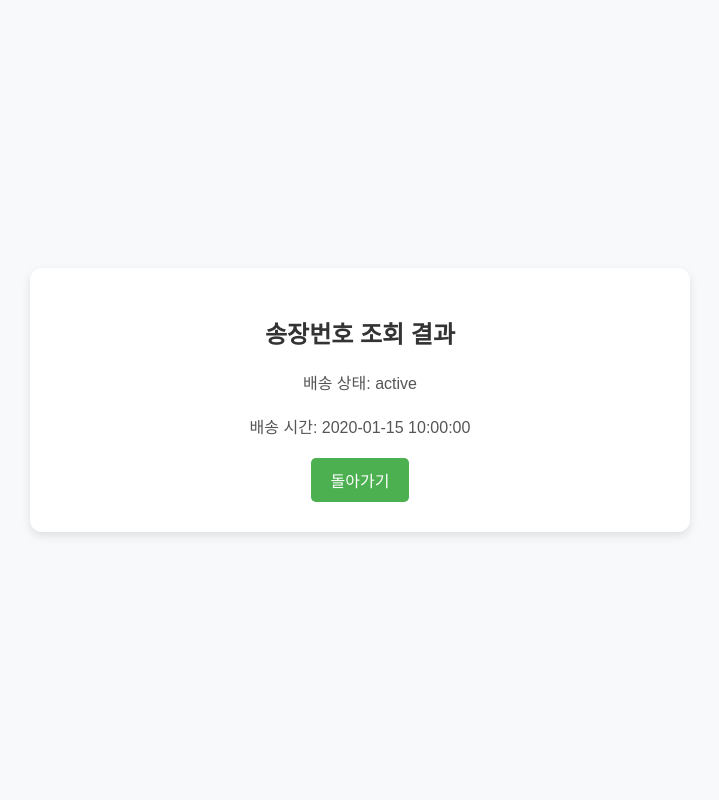
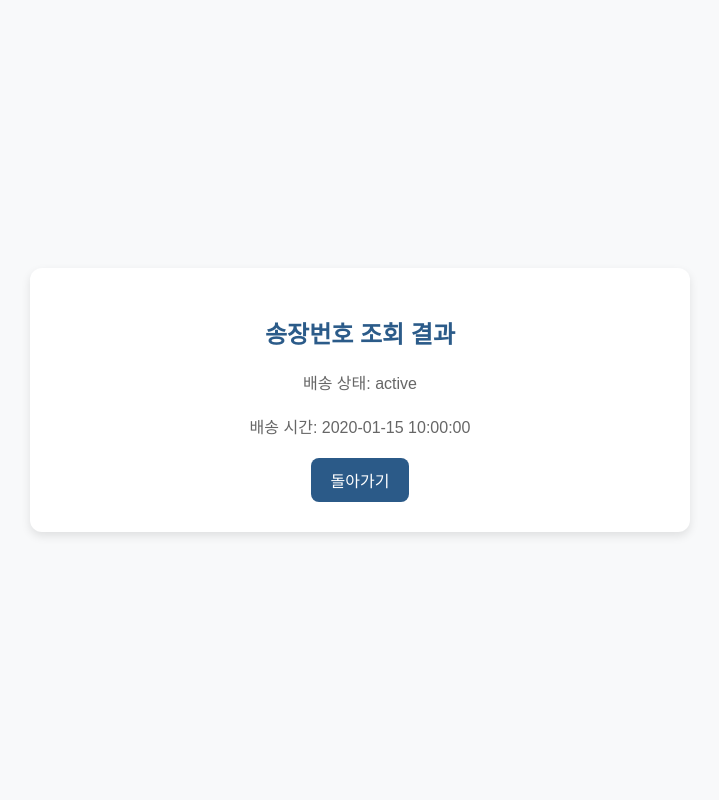
Before and after one commit to sdefgbhnjmj/100_percent_refund_page, a Flask app: template templates/tracking_result.html in a window 1280 px wide. Shown: the whole page, without its empty margins (280-999 px from the left). Run offline with Flask 2, Linux system fonts and the light colour scheme; the template is opened without the code that fills it: most values are stand-ins (such as "Sample title", 1, 10 or a date in 2020).

Commit message:
Initial commit

```diff
--- a/app.py
+++ b/app.py
@@ -74,7 +74,7 @@ def get_tracking_info(tracking_number):
 # 송장번호 입력 페이지
 @app.route('/')
 def index():
-    return render_template('tracking_page.html')
+    return render_template('unknown_delivery.html')
 
 # 송장번호 조회 처리
 @app.route('/track', methods=['POST'])
--- a/templates/tracking_result.html
+++ b/templates/tracking_result.html
@@ -6,7 +6,7 @@
     <title>송장번호 조회 결과</title>
     <style>
         body {
-            font-family: Arial, sans-serif;
+            font-family: "Noto Sans KR", Arial, sans-serif;
             background-color: #f8f9fa;
             margin: 0;
             padding: 0;
@@ -26,25 +26,26 @@
         }
         h1 {
             font-size: 24px;
-            color: #333;
+            color: rgba(20, 73, 124, 0.9); /* #14497C with 90% opacity */
             margin-bottom: 20px;
+            font-weight: bold;
         }
         p {
             font-size: 16px;
-            color: #555;
+            color: rgba(85, 85, 85, 0.9);
             margin-bottom: 20px;
         }
         button {
-            background-color: #4CAF50;
+            background-color: rgba(20, 73, 124, 0.9); /* #14497C with 90% opacity */
             color: white;
             border: none;
             padding: 10px 20px;
             font-size: 16px;
-            border-radius: 5px;
+            border-radius: 8px;
             cursor: pointer;
         }
         button:hover {
-            background-color: #45a049;
+            background-color: rgba(10, 54, 95, 0.9); /* Darker hover */
         }
     </style>
 </head>
```
